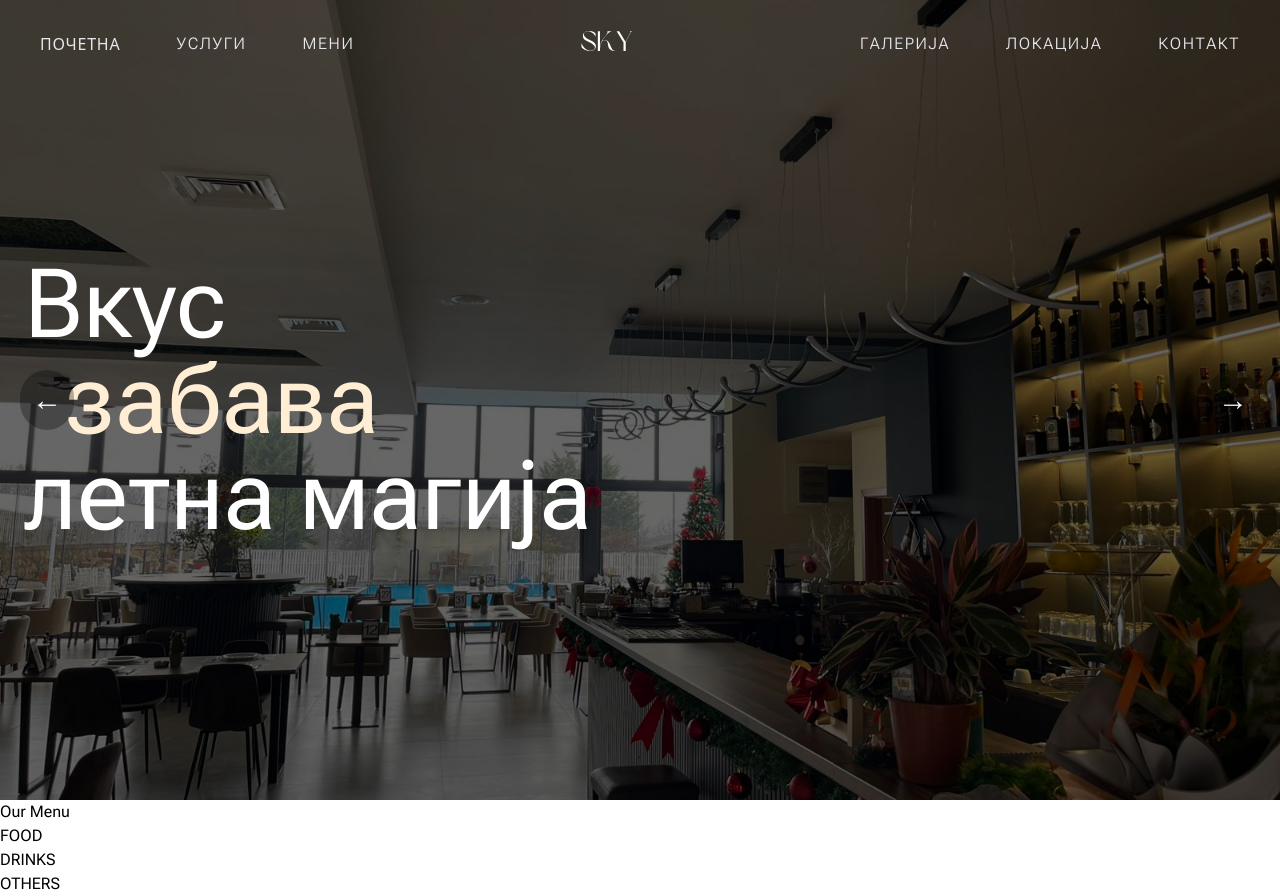
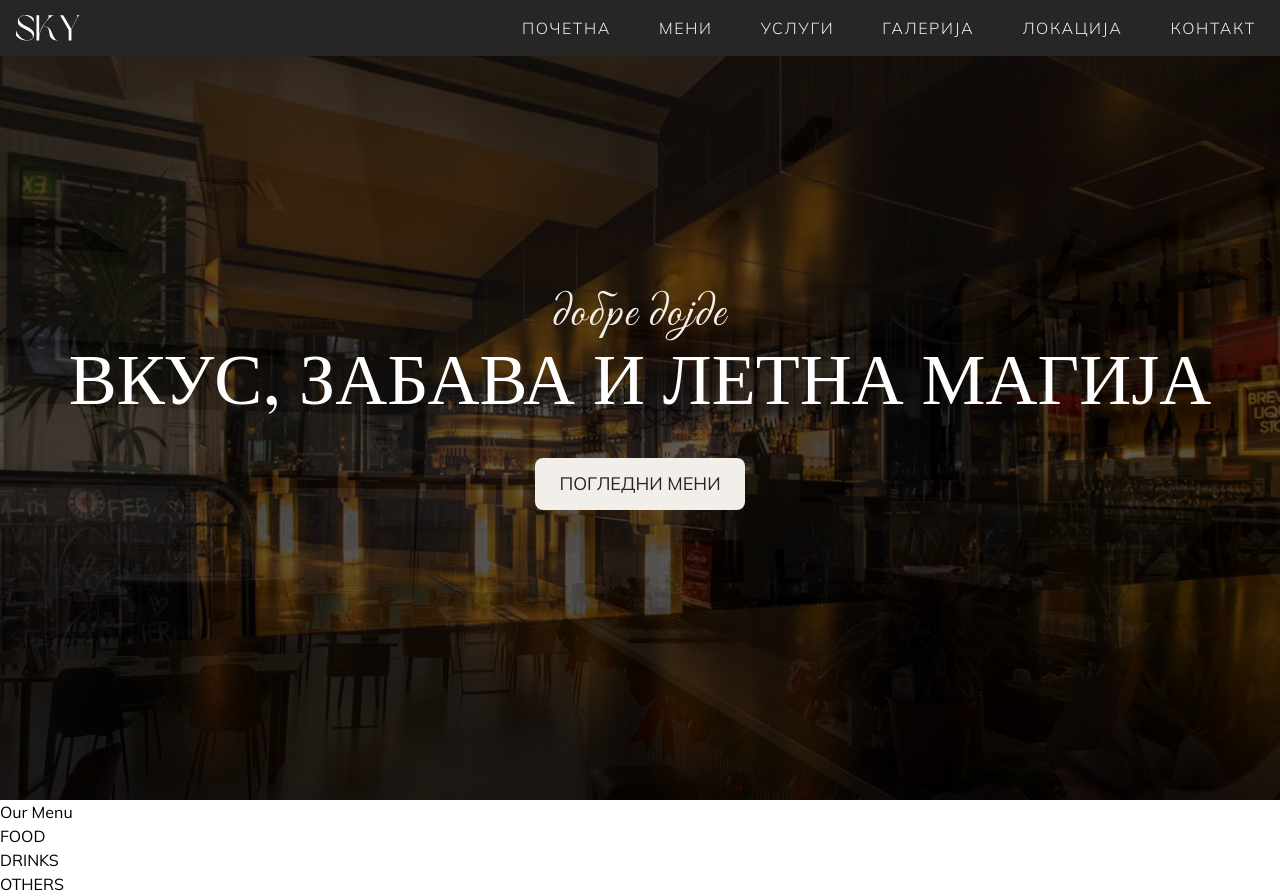
Before and after one commit to stankovic99/SkyVersion2, a website: page public/index.html in a window 1280 px wide. Drawn offline with nearby package versions, Linux system fonts and the light colour scheme; a web font is replaced by a local one.

Commit message:
Create navbar and hero

```diff
--- a/public/index.html
+++ b/public/index.html
@@ -3,93 +3,88 @@
 <head>
     <meta charset="UTF-8">
     <meta name="viewport" content="width=device-width, initial-scale=1.0">
-    <title>Restaurant Menu</title>
+    <title>Sky restaurant and pool bar</title>
     <link rel="stylesheet" href="style.css">
+    <style>
+      .transition-transform {
+        transition: transform 0.3s ease-in-out;
+      }
+      .rotate-180 {
+        transform: rotate(180deg);
+      }
+    </style>
 </head>
 <body>
-  <nav id="navbar" class="fixed top-0 w-full z-50 text-gray-200 transition-transform duration-300 navbar">
+  <nav id="navbar" class="fixed top-0 w-full z-50 text-lightbrown bg-dark">
+    <div class="md:max-w-screen-xl mx-auto flex justify-between items-center px-4">
+      <a href="#home" class="w-16 h-full"><img src="img/Logo.svg" alt="Logo"></a>
 
-    <div class="md:max-w-screen-xl mx-auto flex justify-between items-center px-6 py-4 ">
+      <!-- Desktop Nav -->
+      <ul class="hidden lg:flex items-center justify-center uppercase font-light tracking-widest gap-8 h-14">
+        <li><a href="#home" class="px-2 hover:underline hover:underline-offset-8">Почетна</a></li>
+        <li class="relative group h-full">
+          <a href="#menu" class="transition px-2 flex justify-center h-full items-center hover:bg-white hover:text-dark">Мени</a>
+          <ul class="absolute left-0 w-auto bg-dark text-white hidden group-hover:block opacity-0 group-hover:opacity-100 transition-opacity duration-300 whitespace-nowrap">
+            <li><a href="#restaurant-menu" class="block px-4 py-3 border-b normal-case border-white/30 hover:bg-gray-700">Ресторан мени</a></li>
+            <li><a href="#party-menu" class="block px-4 py-3 normal-case hover:bg-gray-700">Прослави мени</a></li>
+          </ul>
+        </li>
+        <li><a href="#services" class="px-2 hover:underline hover:underline-offset-8">Услуги</a></li>
+        <li><a href="#gallery" class="px-2 hover:underline hover:underline-offset-8">Галерија</a></li>
+        <li><a href="#location" class="px-2 hover:underline hover:underline-offset-8">Локација</a></li>
+        <li><a href="#contact" class="px-2 hover:underline hover:underline-offset-8">Контакт</a></li>
 
-      <ul class="hidden lg:flex uppercase font-light tracking-widest space-x-6">
-        <li><a href="#home" class="px-4 py-2 hover:underline hover:underline-offset-6 font-sans tracking-wider">Почетна</a></li>
-        <li><a href="#services" class="px-4 py-2 hover:underline hover:underline-offset-6">Услуги</a></li>
-        <li><a href="#menu" class="px-4 py-2 hover:underline hover:underline-offset-6">Мени</a></li>
+
       </ul>
-      <a href="#home" class="w-14 "><img src="img/WhiteLogoName.svg" alt="Logo" srcset=""></img></a>
 
-      <ul class="hidden lg:flex uppercase font-light tracking-widest space-x-6">
-        <li><a href="#gallery" class="px-4 py-2 hover:underline hover:underline-offset-6">Галерија</a></li>
-        <li><a href="#location" class="px-4 py-2 hover:underline hover:underline-offset-6">Локација</a></li>
-        <li><a href="#contact" class="px-4 py-2 hover:underline hover:underline-offset-6">Контакт</a></li>
-      </ul>
-        <button id="hamburger" class="lg:hidden focus:outline-none">
-            <svg class="w-8 h-8" xmlns="" fill="none" viewBox="0 0 24 24" stroke="currentColor">
-              <path stroke-linecap="round" stroke-linejoin="round" stroke-width="2" d="M4 6h16M4 12h16M4 18h16"/>
-            </svg>
+      <!-- Hamburger Button -->
+      <button id="hamburger" class="lg:hidden h-14">
+        <svg class="w-8 h-8" viewBox="0 0 24 24" fill="none" stroke="currentColor">
+          <path stroke-linecap="round" stroke-linejoin="round" stroke-width="2" d="M4 6h16M4 12h16M4 18h16"/>
+        </svg>
+      </button>
+    </div>
+
+    <!-- Mobile Menu -->
+    <ul id="mobile-menu" class="absolute uppercase tracking-widest top-auto left-0 w-full bg-dark text-white text-center hidden transition">
+      <li><a href="#home" class="block px-4 py-4 border-b border-white/30 hover:bg-gray-700">Почетна</a></li>
+      <li><a href="#services" class="block px-4 py-4 border-b border-white/30 hover:bg-gray-700">Услуги</a></li>
+      <li><a href="#gallery" class="block px-4 py-4 border-b border-white/30 hover:bg-gray-700">Галерија</a></li>
+      <li><a href="#location" class="block px-4 py-4 border-b border-white/30 hover:bg-gray-700">Локација</a></li>
+      <li><a href="#contact" class="block px-4 py-4 border-b border-white/30 hover:bg-gray-700">Контакт</a></li>
+      <li id="menu-item" class="relative group">
+        <button id="menu-button" class="w-full px-4 py-4 border-b border-white/30 hover:bg-gray-700 flex uppercase tracking-widest font-mulish justify-center items-center">
+            Мени
+            <span id="menu-arrow" class="transition-transform transform rotate-0 ml-2">
+              <svg data-slot="icon" class="w-6" fill="none" stroke-width="1.5" stroke="currentColor" viewBox="0 0 24 24" xmlns="http://www.w3.org/2000/svg" aria-hidden="true">
+                <path stroke-linecap="round" stroke-linejoin="round" d="m19.5 8.25-7.5 7.5-7.5-7.5"></path>
+              </svg>
+          </span>
         </button>
-    </div>
-    <ul id="mobile-menu" class="absolute uppercase tracking-widest top-16 left-0 w-full bg-gray-900 text-white text-center hidden lg:hidden">
-        <li><a href="#home" class="block px-4 py-4 border-b border-white/30 hover:border-white/70 transition-all">Почетна</a></li>
-        <li><a href="#services" class="block px-4 py-4 border-b border-white/30 hover:border-white/70 transition-all">Услуги</a></li>
-        <li><a href="#menu" class="block px-4 py-4 border-b border-white/30 hover:border-white/70 transition-all">Мени</a></li>
-        <li><a href="#gallery" class="block px-4 py-4 border-b border-white/30 hover:border-white/70 transition-all">Галерија</a></li>
-        <li><a href="#location" class="block px-4 py-4 border-b border-white/30 hover:border-white/70 transition-all">Локација</a></li>
-        <li><a href="#contact" class="block px-4 py-4 border-b border-white/30 hover:border-white/70 transition-all">Контакт</a></li>
+        <ul id="menu-dropdown" class="hidden bg-dark transition-all duration-300 overflow-hidden">
+            <li><a href="#restaurant-menu" class="block px-4 py-4 border-b border-white/30 normal-case hover:bg-gray-700">Ресторан мени</a></li>
+            <li><a href="#party-menu" class="block px-4 py-4 border-b border-white/30 normal-case hover:bg-gray-700">Прослави мени</a></li>
+        </ul>
+      </li>
     </ul>
   </nav>
 
-  <section class="relative h-screen overflow-hidden flex items-center justify-center">
-    <!-- Background images container -->
-    <div class="absolute inset-0 bg-cover bg-center transition-transform duration-[20000ms] scale-100 animate-bg-slider fade-in"></div>
+ <section class="relative h-screen overflow-hidden flex items-center justify-center">
+    <!-- Background images container (Two Layers for Smooth Fade) -->
+    <div class="absolute inset-0 bg-cover bg-center transition-opacity duration-1000 opacity-100 animate-bg-slider" id="bg1"></div>
+    <div class="absolute inset-0 bg-cover bg-center transition-opacity duration-1000 opacity-0 animate-bg-slider" id="bg2"></div>
 
     <!-- Overlay -->
     <div class="absolute inset-0 bg-black/60 flex items-start justify-center flex-col">
-      <div class="md:max-w-screen-xl mx-auto w-full px-6">
-        <h1 class="text-white text-8xl">Вкус</h1>
-        <h1 class="text-8xl text-orange-100 ml-10">забава</h1>
-        <h1 class="text-white text-8xl">летна магија</h1>
+      <div class="md:max-w-screen-xl mx-auto w-full px-6 text-center">
+        <p class="md:text-5xl text-3xl font-greatvibes text-lightbrown tracking-wider">добре дојде</p>
+        <h1 class="text-white md:text-7xl text-5xl font-playfair uppercase font-light">Вкус, забава и летна магија</h1>
+        <a href="#menu" class="mt-12 inline-block px-6 py-3 uppercase bg-lightbrown text-dark hover:scale-105 text-lg rounded-lg hover:bg-opacity-80 transition-all duration-300">
+          Погледни мени
+        </a>
       </div>
     </div>
-
-    <!-- Navigation arrows -->
-    <button id="prev" class="absolute left-5 top-1/2 -translate-y-1/2 bg-black/30 p-3 rounded-full">
-      <span class="text-white text-3xl">←</span>
-    </button>
-    <button id="next" class="absolute right-5 top-1/2 -translate-y-1/2 bg-black/30 p-3 rounded-full">
-      <span class="text-white text-3xl">→</span>
-    </button>
-  </section>
-
-  <script>
-
-  </script>
-
-  <style>
-    .animate-bg-slider {
-      background-size: cover;
-      background-position: center;
-      transition: transform 10s ease-in-out, opacity 1.5s ease-in-out;
-    }
-
-    /* Keep the image centered while scaling */
-    .scale-105 {
-      transform: scale(1.1);
-      transform-origin: center center;
-    }
-
-    /* Smooth fade effect */
-    .fade-in {
-      animation: fadeIn 1s ease-in-out;
-    }
-
-    @keyframes fadeIn {
-      0% { opacity: 0; }
-      100% { opacity: 1; }
-    }
-  </style>
-
-
+</section>
 
 
   <h1>Our Menu</h1>
--- a/public/script.js
+++ b/public/script.js
@@ -17,95 +17,110 @@ function displayCategories(data) {
     container.appendChild(div);
   });
 }
+
 const images = ["img/slika1.jpg", "img/slika2.jpg", "img/slika3.jpg"];
 let currentIndex = 0;
-    const bgDiv = document.querySelector(".animate-bg-slider");
+const bg1 = document.getElementById("bg1");
+const bg2 = document.getElementById("bg2");
 
 function updateBackground() {
-      bgDiv.classList.remove("fade-in", "scale-105"); // Remove animations before changing
+    let nextIndex = (currentIndex + 1) % images.length;
 
+    // Set next image on bg2
+    bg2.style.backgroundImage = `url(${images[nextIndex]})`;
+    bg2.classList.add("opacity-100");
+    bg1.classList.remove("opacity-100");
+
+    // Swap bg1 and bg2 after transition
     setTimeout(() => {
-        bgDiv.style.backgroundImage = `url(${images[currentIndex]})`;
-        bgDiv.classList.add("fade-in");
-      }, 300); // Fade-out before image change
-
-      // Add the scale effect AFTER image loads
+        bg1.style.backgroundImage = `url(${images[nextIndex]})`;
+        bg1.classList.add("opacity-100");
+        bg2.classList.remove("opacity-100");
+        currentIndex = nextIndex;
+    }, 1500); // Matches fade duration
 }
 
-    document.getElementById("prev").addEventListener("click", () => {
-      currentIndex = (currentIndex - 1 + images.length) % images.length;
-      updateBackground();
+// Auto-change every 5s
+setInterval(updateBackground, 5000);
+
+// Initialize first image
+bg1.style.backgroundImage = `url(${images[currentIndex]})`;
+bg1.classList.add("opacity-100");
+
+
+//DOM
+document.addEventListener("DOMContentLoaded", function () {
+  const navbar = document.getElementById("navbar");
+  const mobileMenu = document.getElementById("mobile-menu");
+  const hamburger = document.getElementById("hamburger");
+
+  const menuItem = document.getElementById("menu-item");
+  const menuButton = document.getElementById("menu-button");
+  const menuDropdown = document.getElementById("menu-dropdown");
+  const menuArrow = document.getElementById("menu-arrow");
+  let lastScrollTop = 0;
+
+  // Smooth scrolling for navigation links
+  document.querySelectorAll('a[href^="#"]').forEach(anchor => {
+      anchor.addEventListener("click", function (e) {
+          e.preventDefault();
+          const targetId = this.getAttribute("href").substring(1);
+          const targetElement = document.getElementById(targetId);
+          if (targetElement) {
+              const offset = navbar.offsetHeight;
+              const targetPosition = targetElement.getBoundingClientRect().top + window.scrollY;
+
+              window.scrollTo({
+                  top: targetPosition - offset,
+                  behavior: "smooth",
+              });
+          }
+
+          mobileMenu.classList.add("hidden");
+      });
   });
 
-    document.getElementById("next").addEventListener("click", () => {
-      currentIndex = (currentIndex + 1) % images.length;
-      updateBackground();
+  // Hide/show navbar on scroll with smooth transition
+  window.addEventListener("scroll", function () {
+      let scrollTop = window.scrollY;
+      if (scrollTop > lastScrollTop) {
+          navbar.style.transition = "transform 0.4s ease-in-out";
+          navbar.style.transform = "translateY(-100%)";
+      } else {
+          navbar.style.transition = "transform 0.4s ease-in-out";
+          navbar.style.transform = "translateY(0)";
+      }
+      lastScrollTop = scrollTop;
   });
 
-    setInterval(() => {
-      currentIndex = (currentIndex + 1) % images.length;
-      updateBackground();
-    }, 5000); // Auto-change every 20 seconds
+  // Toggle mobile menu
+  hamburger.addEventListener("click", function () {
+      mobileMenu.classList.toggle("hidden");
+  });
 
-    updateBackground();
-// //Intersection Observer
-// document.addEventListener("DOMContentLoaded", function () {
-//   const leftCol = document.querySelector(".about-left");
-//   const rightCol = document.querySelector(".about-right");
-//   const navbar = document.getElementById("navbar");
-//   const mobileMenu = document.getElementById("mobile-menu");
-//   const hamburger = document.getElementById("hamburger");
-//   let lastScrollTop = 0;
+  // Close mobile menu when clicking outside
+  document.addEventListener("click", function (event) {
+      if (!mobileMenu.contains(event.target) && !hamburger.contains(event.target)) {
+          mobileMenu.classList.add("hidden");
+      }
+  });
 
-//   const observer = new IntersectionObserver(
-//       (entries) => {
-//           entries.forEach((entry) => {
-//               if (entry.isIntersecting) {
-//                   entry.target.classList.remove("opacity-0", "-translate-x-20", "translate-x-20");
-//                   entry.target.classList.add("opacity-100", "translate-x-0");
-//               }
-//           });
-//       },
-//       { threshold: 0.3 }
-//   );
-//   observer.observe(leftCol);
-//   observer.observe(rightCol);
-//   document.querySelectorAll('a[href^="#"]').forEach(anchor => {
-//       anchor.addEventListener("click", function (e) {
-//           e.preventDefault();
-//           const targetId = this.getAttribute("href").substring(1);
-//           const targetElement = document.getElementById(targetId);
-//           if (targetElement) {
-//               const offset = navbar.offsetHeight;
-//               const targetPosition = targetElement.getBoundingClientRect().top + window.scrollY;
+    // Mobile: Show dropdown on click
+    menuButton.addEventListener("click", function (event) {
+        event.stopPropagation(); // Prevents click from closing it immediately
+        const isHidden = menuDropdown.classList.contains("hidden");
+        menuDropdown.classList.toggle("hidden");
 
-//               window.scrollTo({
-//                   top: targetPosition - offset,
-//                   behavior: "smooth",
-//               });
-//           }
+        // Rotate arrow smoothly
+        menuArrow.style.transition = "transform 0.3s ease";
+        menuArrow.style.transform = isHidden ? "rotate(180deg)" : "rotate(0deg)";
+    });
 
-//           mobileMenu.classList.add("hidden");
-//       });
-//   });
-
-//   window.addEventListener("scroll", function () {
-//       let scrollTop = window.scrollY;
-//       if (scrollTop > lastScrollTop) {
-//           navbar.style.transform = "translateY(-100%)";
-//       } else {
-//           navbar.style.transform = "translateY(0)";
-//       }
-//       lastScrollTop = scrollTop;
-//   });
-
-//   hamburger.addEventListener("click", function () {
-//       mobileMenu.classList.toggle("hidden");
-//   });
-
-//   document.addEventListener("click", function (event) {
-//       if (!mobileMenu.contains(event.target) && !hamburger.contains(event.target)) {
-//           mobileMenu.classList.add("hidden");
-//       }
-//   });
-// });
+    // Close dropdown when clicking outside (for mobile)
+    document.addEventListener("click", function (event) {
+        if (!menuItem.contains(event.target)) {
+            menuDropdown.classList.add("hidden");
+            menuArrow.style.transform = "rotate(0deg)";
+        }
+    });
+});
--- a/src/input.css
+++ b/src/input.css
@@ -1,25 +1,22 @@
-@import url('https://fonts.googleapis.com/css2?family=Lato:ital,wght@0,100;0,300;0,400;0,700;0,900;1,100;1,300;1,400;1,700;1,900&family=Playfair+Display:ital,wght@0,400..900;1,400..900&family=Roboto+Flex:opsz,wght@8..144,100..1000&display=swap');
+@import url('https://fonts.googleapis.com/css2?family=Great+Vibes&family=Mulish:ital,wght@0,200..1000;1,200..1000&family=Playfair+Display:ital,wght@0,400..900;1,400..900&display=swap');
 @import "tailwindcss";
 
 @theme{
   --font-playfair: "Playfair Display", serif;
-  --font-lato: "Lato", sans-serif;
-  --font-robotoFlex: "Roboto Flex", sans-serif;
+  --font-mulish: "Mulish", sans-serif;
+  --font-greatvibes: "Great Vibes", cursive;
+  --color-lightbrown: #F2EFEB;
+  --color-darkbrown: #C8A97E;
+  --color-dark: #262626;
 }
 
 @layer base {
   body {
-      @apply font-robotoFlex;
+      @apply font-mulish;
   }
 }
 
 @layer components {
-  .sub-heading{
-    @apply text-lg text-gray-500 font-lato uppercase tracking-wide font-light;
-  }
-  .main-heading{
-    @apply text-4xl md:text-5xl font-playfair font-bold text-gray-900 mt-2;
-  }
   .h3-heading{
     @apply text-3xl md:text-4xl font-playfair font-bold text-gray-900 mt-2 mb-5;
   }
@@ -29,6 +26,10 @@
   .btn-secondary{
     @apply px-12 py-3 border-1 rounded-full text-gray-950 uppercase tracking-widest transition duration-300 bg-gray-100 ;
   }
+  .animate-bg-slider{
+    @apply bg-cover bg-center transition-all duration-[1500ms] ease-in-out transform;
+  }
+
 }
 
 @layer utilities {
```
Also changed, not shown: public/img/Logo.svg (added), public/style.css. Lines whose indentation alone changed are shown as unchanged.
